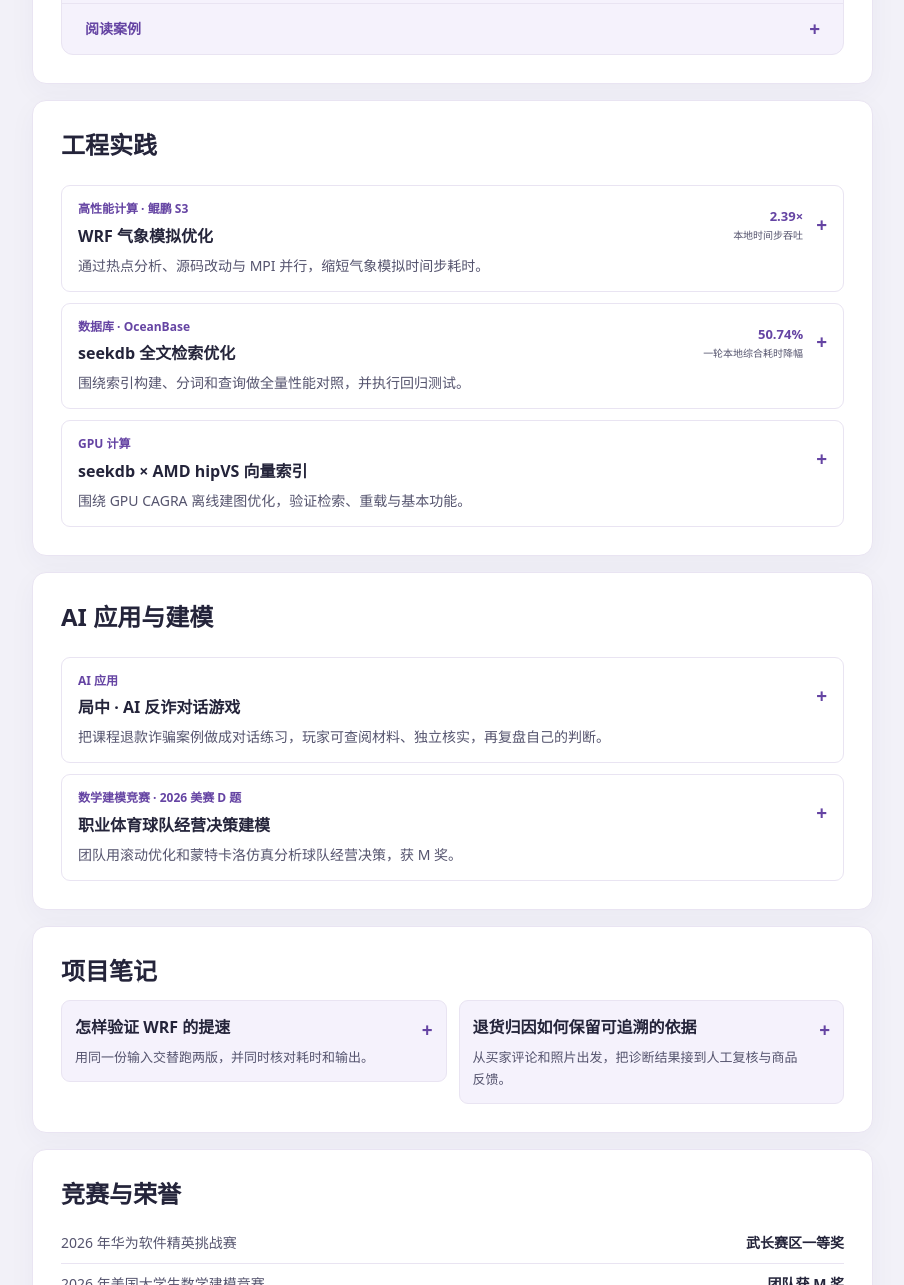
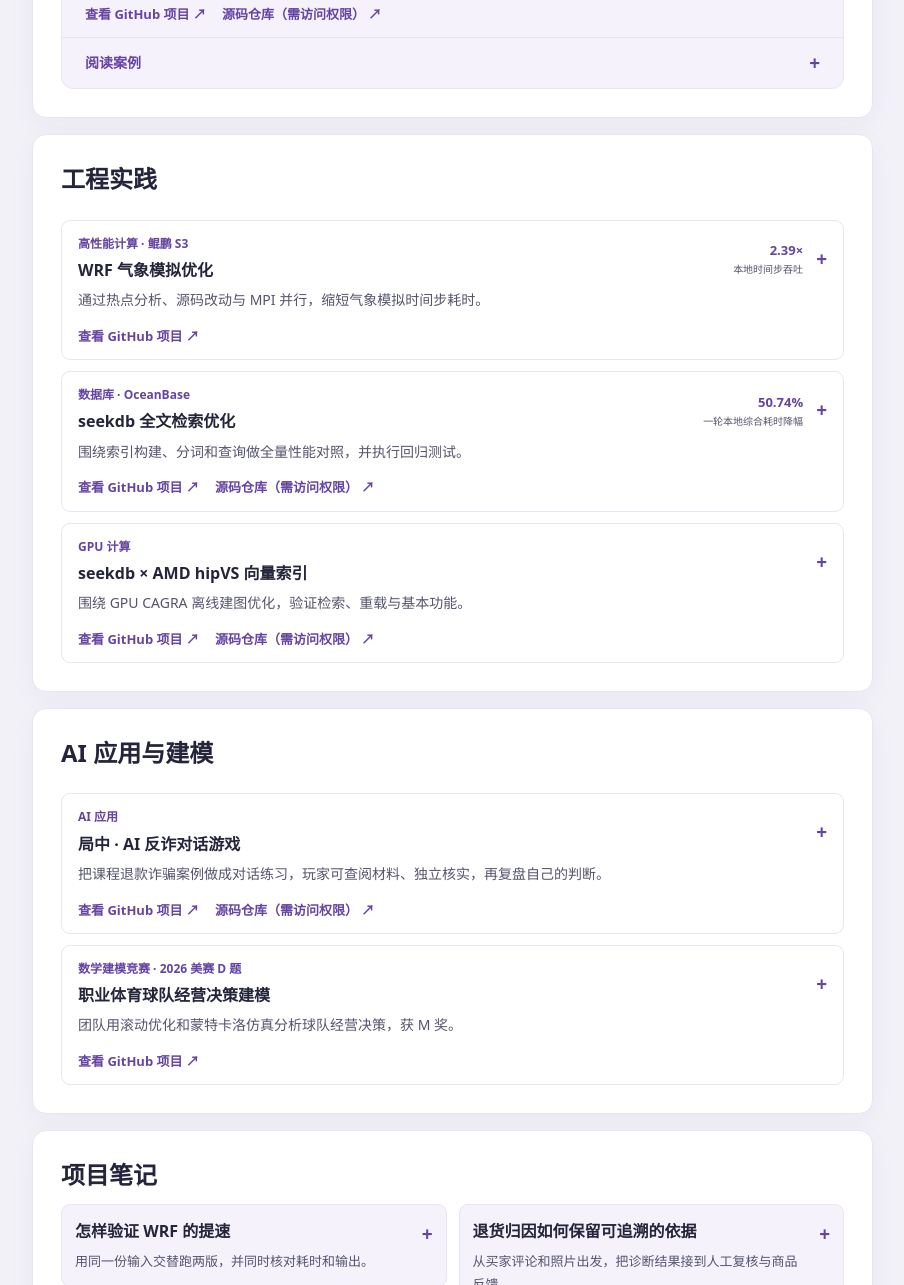
Before and after one commit to haaland0325/cdh653, a plain HTML site: page index.html in a window 1280 px wide. Shown: the part 1066-2351 px from the top of the page, without its empty margins (322-1226 px from the left). Drawn offline with Linux system fonts and the light colour scheme.

Commit message:
Link portfolio entries to GitHub project pages

```diff
--- a/index.html
+++ b/index.html
@@ -79,6 +79,10 @@ details[open] > summary::after { content: "−"; }
 .project summary { display: grid; grid-template-columns: minmax(0, 1fr) auto auto; align-items: center; gap: 4px 13px; padding: 13px 16px; }
 .project summary::after { grid-area: 1 / 3; }
 .project-description { grid-column: 1 / -1; font-size: 14px; color: var(--muted); }
+.project-actions { display: flex; flex-wrap: wrap; gap: 7px 16px; padding: 0 16px 12px; }
+.featured-actions { padding-inline: 23px; }
+.project-link { color: var(--accent); font-size: 13px; font-weight: 700; }
+.project-link:hover { text-decoration: underline; text-underline-offset: 3px; }
 .project-title { display: block; font-size: 16px; }
 .project .category { display: block; margin-bottom: 3px; }
 .project .details-body { padding-inline: 16px; }
@@ -113,6 +117,7 @@ details[open] > summary::after { content: "−"; }
   .featured-copy { padding: 17px 16px 10px; }
   .workbench { margin-inline: 12px; }
   .featured summary, .details-body { padding-inline: 16px; }
+  .featured-actions { padding-inline: 16px; }
   .project summary { gap: 8px; }
   .metric { font-size: 12px; }
   .metric small { max-width: 73px; }
@@ -177,6 +182,7 @@ details[open] > summary::after { content: "−"; }
             <figcaption>ReturnLens 工作台 · 答辩截图（模拟数据）</figcaption>
           </figure>
         </div>
+        <div class="project-actions featured-actions"><a class="project-link" href="https://github.com/haaland0325/cdh653/blob/main/projects/returnlens.md" aria-label="归因 ReturnLens的 GitHub 项目页">查看 GitHub 项目 <span aria-hidden="true">↗</span></a><a class="project-link" href="https://github.com/haaland0325/aic-tuihuo">源码仓库（需访问权限） <span aria-hidden="true">↗</span></a></div>
         <details>
           <summary>阅读案例</summary>
           <div class="details-body">
@@ -192,7 +198,8 @@ details[open] > summary::after { content: "−"; }
       <section id="more" class="section-panel">
         <h2 class="content-heading">工程实践</h2>
 
-  <details class="project" id="wrf">
+  <article class="project" id="wrf">
+    <details>
     <summary>
       <span><span class="category">高性能计算 · 鲲鹏 S3</span><strong class="project-title">WRF 气象模拟优化</strong></span>
       <span class="metric">2.39×<small>本地时间步吞吐</small></span>
@@ -202,8 +209,11 @@ details[open] > summary::after { content: "−"; }
       <p>同机、同输入，五组交替运行 WRF v4.6.0 的 em_quarter_ss 算例。原版单进程第 2–300 步中位耗时为 13.856 秒，优化版 4 个 Open MPI 进程为 5.793 秒。</p>
       <p>八个输出字段通过本地精度检查。单进程优化版吞吐为原版的 1.22 倍。赛事 576 核环境与正式算例仍待验证。</p>
     </div>
-  </details>
-  <details class="project" id="seekdb">
+    </details>
+    <div class="project-actions"><a class="project-link" href="https://github.com/haaland0325/cdh653/blob/main/projects/wrf.md" aria-label="WRF 气象模拟优化的 GitHub 项目页">查看 GitHub 项目 <span aria-hidden="true">↗</span></a></div>
+  </article>
+  <article class="project" id="seekdb">
+    <details>
     <summary>
       <span><span class="category">数据库 · OceanBase</span><strong class="project-title">seekdb 全文检索优化</strong></span>
       <span class="metric">50.74%<small>一轮本地综合耗时降幅</small></span>
@@ -212,8 +222,11 @@ details[open] > summary::after { content: "−"; }
     <div class="details-body">
       <p>同机 20,000 篇文档测试中，相对开发对照版本，三项等权综合耗时在两轮中分别下降 51.41% 和 50.74%。回归测试通过，正式成绩以平台评测为准。</p>
     </div>
-  </details>
-  <details class="project" id="hipvs">
+    </details>
+    <div class="project-actions"><a class="project-link" href="https://github.com/haaland0325/cdh653/blob/main/projects/seekdb.md" aria-label="seekdb 全文检索优化的 GitHub 项目页">查看 GitHub 项目 <span aria-hidden="true">↗</span></a><a class="project-link" href="https://github.com/wangzhiyao-sys/Ocean-base-seekdb/tree/codex/seekdb-fulltext-tuning">源码仓库（需访问权限） <span aria-hidden="true">↗</span></a></div>
+  </article>
+  <article class="project" id="hipvs">
+    <details>
     <summary>
       <span><span class="category">GPU 计算</span><strong class="project-title">seekdb × AMD hipVS 向量索引</strong></span>
       <span></span>
@@ -222,12 +235,15 @@ details[open] > summary::after { content: "−"; }
     <div class="details-body">
       <p>2048 版在开发数据上综合建图加速 3.03 倍、综合查询加速 10.14 倍。验证覆盖召回率、持久化重载及 CPU/GPU 基本功能，官方隐藏集与 GPU 抽检待确认。</p>
     </div>
-  </details>
+    </details>
+    <div class="project-actions"><a class="project-link" href="https://github.com/haaland0325/cdh653/blob/main/projects/hipvs.md" aria-label="seekdb × AMD hipVS 向量索引的 GitHub 项目页">查看 GitHub 项目 <span aria-hidden="true">↗</span></a><a class="project-link" href="https://github.com/wangzhiyao-sys/Ocean-base-seekdb">源码仓库（需访问权限） <span aria-hidden="true">↗</span></a></div>
+  </article>
       </section>
       <section id="other-work" class="section-panel">
         <h2 class="content-heading">AI 应用与建模</h2>
 
-  <details class="project" id="antifraud">
+  <article class="project" id="antifraud">
+    <details>
     <summary>
       <span><span class="category">AI 应用</span><strong class="project-title">局中 · AI 反诈对话游戏</strong></span>
       <span></span>
@@ -236,8 +252,11 @@ details[open] > summary::after { content: "−"; }
     <div class="details-body">
       <p>迭代了求助和停止指令的识别，以及复盘提示。优化分支通过 370 项 Python 测试、38 项前端测试和生产构建。</p>
     </div>
-  </details>
-  <details class="project" id="mcm">
+    </details>
+    <div class="project-actions"><a class="project-link" href="https://github.com/haaland0325/cdh653/blob/main/projects/antifraud.md" aria-label="局中 · AI 反诈对话游戏的 GitHub 项目页">查看 GitHub 项目 <span aria-hidden="true">↗</span></a><a class="project-link" href="https://github.com/wangzhiyao-sys/fanzhayouxi/tree/codex/antifraud-improvements-20260928">源码仓库（需访问权限） <span aria-hidden="true">↗</span></a></div>
+  </article>
+  <article class="project" id="mcm">
+    <details>
     <summary>
       <span><span class="category">数学建模竞赛 · 2026 美赛 D 题</span><strong class="project-title">职业体育球队经营决策建模</strong></span>
       <span></span>
@@ -246,7 +265,9 @@ details[open] > summary::after { content: "−"; }
     <div class="details-body">
       <p>我负责参与模型的编程实现。团队比较联盟扩张、票价和伤病等情景，并对关键参数进行敏感性测试。</p>
     </div>
-  </details>
+    </details>
+    <div class="project-actions"><a class="project-link" href="https://github.com/haaland0325/cdh653/blob/main/projects/mcm.md" aria-label="职业体育球队经营决策建模的 GitHub 项目页">查看 GitHub 项目 <span aria-hidden="true">↗</span></a></div>
+  </article>
       </section>
       <section id="notes" class="section-panel">
         <h2 class="content-heading">项目笔记</h2>
```
Also changed, not shown: 6 other files.
